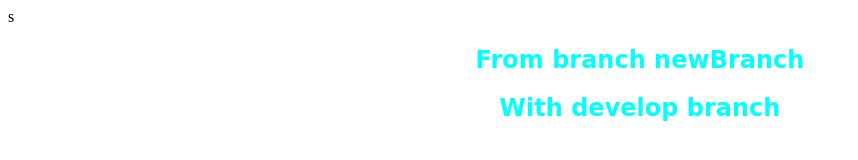
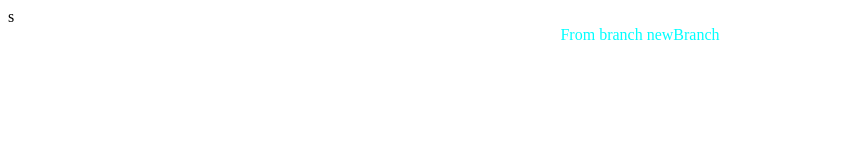
Before and after one commit to arrahman12/html, a plain HTML site: page index.html in a window 1280 px wide. Shown: the whole page, without its empty margins (0-858 px from the left). Drawn offline with Linux system fonts and the light colour scheme; a web font is replaced by a local one.

Commit message:
this this anchor

```diff
--- a/index.html
+++ b/index.html
@@ -12,8 +12,7 @@
 <section id="section">
     <div>
 
-        <h1>From branch newBranch</h1>
-        <h1>With develop branch</h1>
+        <a>From branch newBranch</a>
 
     </div>
 </section>
```
